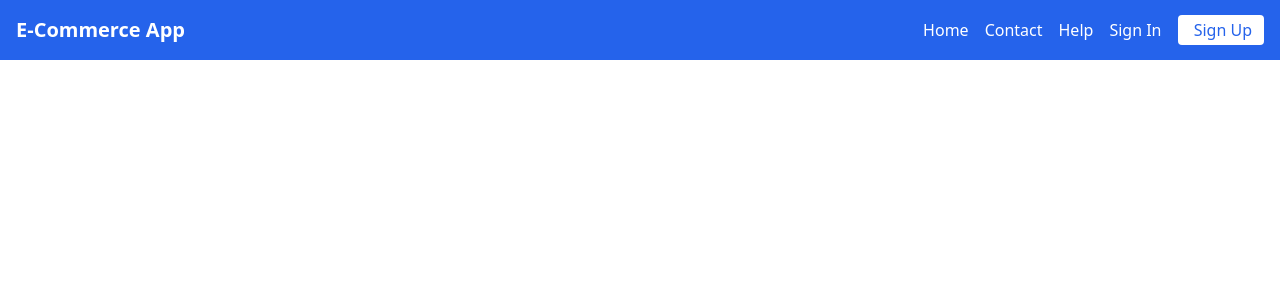
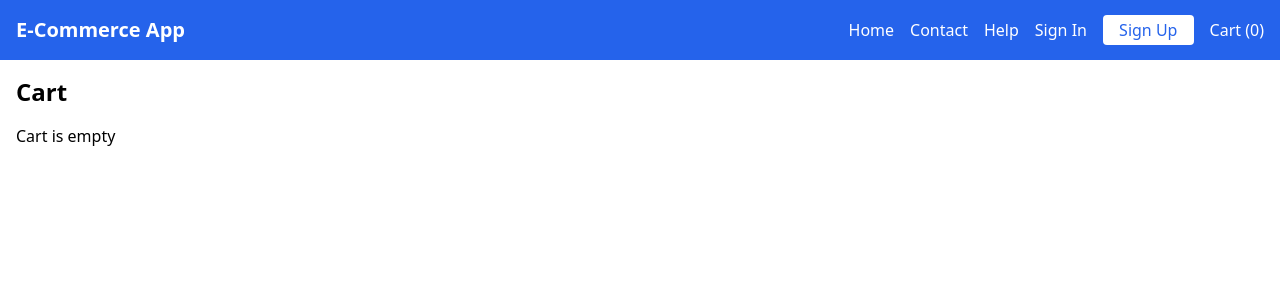
Before and after one commit to Anjana1924/E-Commerce-App, a Vue app: page /cart in a window 1280 px wide. Shown: the top 300 px of the page. Built offline with nearby package versions, Linux system fonts and the light colour scheme.

Commit message:
Add a Cart

```diff
--- a/src/components/Navbar.vue
+++ b/src/components/Navbar.vue
@@ -1,3 +1,7 @@
+<script setup>
+import { cart } from '../store/cart'
+</script>
+
 <template>
   <nav class="bg-blue-600 text-white p-4 flex justify-between items-center">
 
@@ -15,6 +19,9 @@
       <router-link to="/signup" class="bg-white text-blue-600 px-3 py-1 rounded">
         Sign Up
       </router-link>
+      <router-link to="/cart" class="hover:underline">
+  Cart ({{ cart.items.length }})
+</router-link>
     </div>
 
   </nav>
--- a/src/components/ProductCard.vue
+++ b/src/components/ProductCard.vue
@@ -1,15 +1,26 @@
 <script setup lang="ts">
 import type { Product } from '../types/product'
+import { cart } from '../store/cart'
 
-defineProps<{ product: Product }>()
+// ✅ assign props to a variable
+const props = defineProps<{ product: Product }>()
+
+const addToCart = () => {
+  cart.add(props.product) // ✅ use props.product
+}
 </script>
 
 <template>
   <div class="border p-4 rounded shadow hover:scale-105 transition">
-    <img :src="product.thumbnail" class="w-full h-40 object-cover" />
-    <h2 class="font-bold">{{ product.title }}</h2>
-    <p>${{ product.price }}</p>
-    <router-link :to="'/product/' + product.id" class="text-blue-500">
+    <img :src="props.product.thumbnail" class="w-full h-40 object-cover" />
+    <h2 class="font-bold">{{ props.product.title }}</h2>
+    <p>${{ props.product.price }}</p>
+
+    <button @click="addToCart" class="bg-green-500 text-white px-2 py-1 mt-2">
+      Add to Cart
+    </button>
+
+    <router-link :to="'/product/' + props.product.id" class="text-blue-500 block mt-2">
       View Details
     </router-link>
   </div>
--- a/src/router/index.ts
+++ b/src/router/index.ts
@@ -1,10 +1,13 @@
 import { createRouter, createWebHistory } from 'vue-router'
 import Home from '../views/Home.vue'
 import ProductDetail from '../views/ProductDetail.vue'
+import Cart from '../views/Cart.vue'
+
 
 const routes = [
   { path: '/', component: Home },
-  { path: '/product/:id', component: ProductDetail }
+  { path: '/product/:id', component: ProductDetail },
+  { path: '/cart', component: Cart }
 ]
 
 export default createRouter({
--- /dev/null
+++ b/src/store/cart.ts
@@ -0,0 +1,14 @@
+import { reactive } from 'vue'
+import type { Product } from '../types/product'
+
+export const cart = reactive({
+  items: [] as Product[],
+
+  add(product: Product) {
+    this.items.push(product)
+  },
+
+  remove(id: number) {
+    this.items = this.items.filter(p => p.id !== id)
+  }
+})
--- /dev/null
+++ b/src/views/Cart.vue
@@ -0,0 +1,27 @@
+<script setup lang="ts">
+import { cart } from '../store/cart'
+</script>
+
+<template>
+  <div class="p-4">
+    <h1 class="text-2xl font-bold mb-4">Cart</h1>
+
+    <div v-if="cart.items.length === 0">
+      Cart is empty
+    </div>
+
+    <div v-else>
+      <div v-for="item in cart.items" :key="item.id" class="border p-2 mb-2">
+        <h2>{{ item.title }}</h2>
+        <p>${{ item.price }}</p>
+
+        <button
+          @click="cart.remove(item.id)"
+          class="bg-red-500 text-white px-2 py-1 mt-2"
+        >
+          Remove
+        </button>
+      </div>
+    </div>
+  </div>
+</template>
--- a/src/views/Home.vue
+++ b/src/views/Home.vue
@@ -21,7 +21,7 @@ const filteredProducts = computed(() =>
 
 <template>
   <div class="p-4">
-    <input v-model="search" placeholder="Search..." class="border p-2 mb-4 w-full" />
+    <input v-model="search" placeholder="Search....." class="border p-2 mb-4 w-full" />
 
     <div class="grid grid-cols-1 md:grid-cols-3 gap-4">
       <ProductCard v-for="p in filteredProducts" :key="p.id" :product="p" />
```
